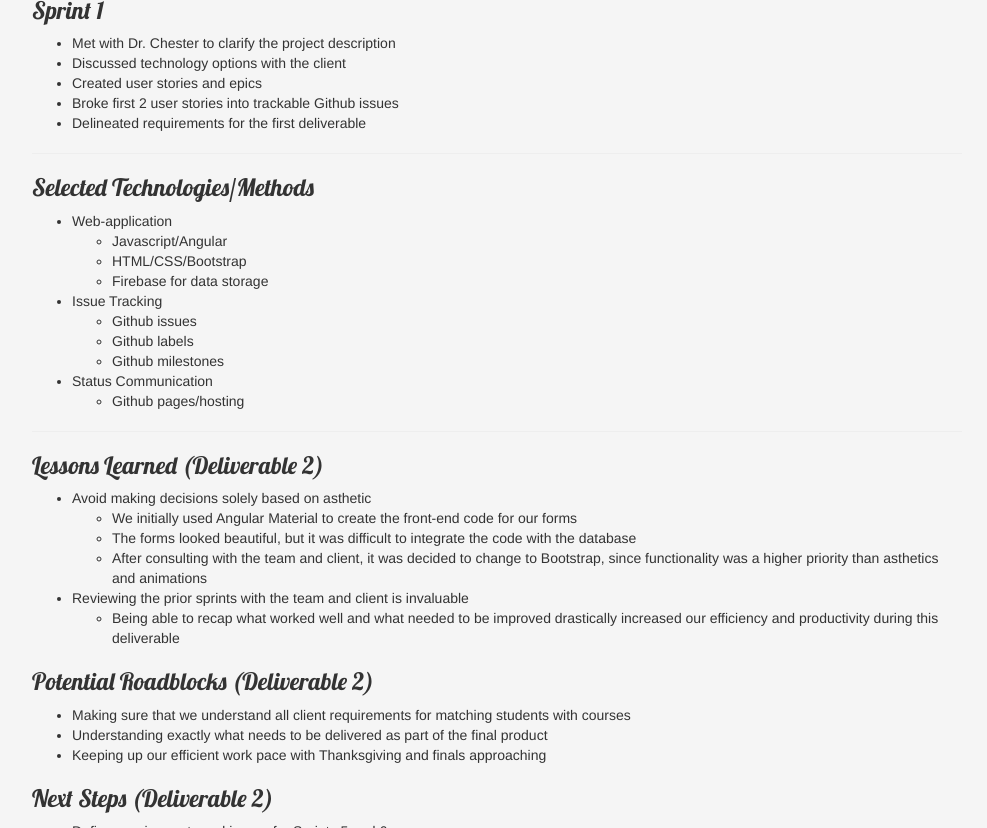
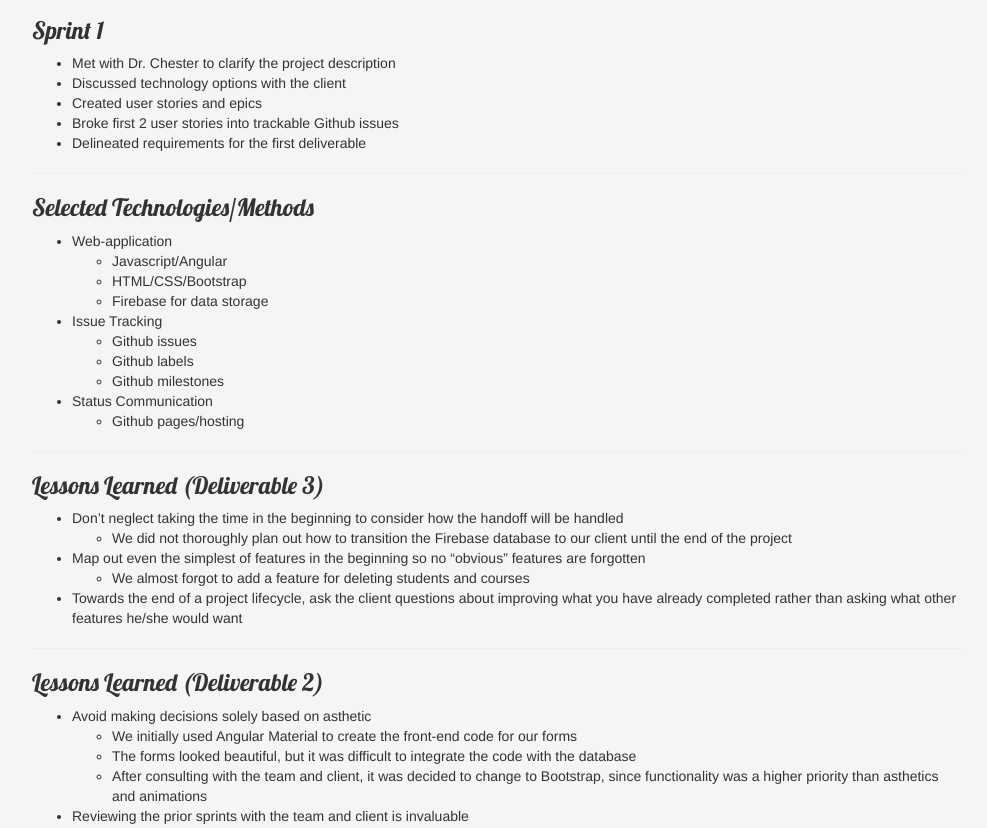
Before and after one commit to cbubel/CISC475-Project-Website, a plain HTML site: page index.html in a window 1280 px wide. Shown: the part 848-1676 px from the top of the page, without its empty margins (143-1130 px from the left). Drawn offline with nearby package versions, Linux system fonts and the light colour scheme.

Commit message:
Added transition doc link and updated lessons learned

```diff
--- a/index.html
+++ b/index.html
@@ -38,6 +38,8 @@
 			<li><a href="https://github.com/cbubel/CISC475-Project/issues" target="_blank">Issue/Requirement Tracking</a></li>
 			<li><a href="https://github.com/cbubel/CISC475-Project-Website" target="_blank">Project Website Repository</a></li>
 			<li><a href="https://cbubel.github.io/CISC475-Project/#/" target="_blank">Live Code Demo</a></li>
+			<li><a href="https://docs.google.com/a/udel.edu/document/d/13mZpTMhxhvI5ga8ES6T2M9QH7GGeTRKJK9P5jInhjGs/edit?usp=sharing" target="_blank">Transition Document</a></li>
+
 		</ul>
 
 
@@ -102,6 +104,27 @@
 				</ul>
 			</li>
 
+		</ul>
+
+		<hr COLOR="black">
+
+		<h3>Lessons Learned (Deliverable 3)</h3>
+		<ul>
+			<li>Don’t neglect taking the time in the beginning to consider how the handoff will be handled
+				<ul>
+					<li>We did not thoroughly plan out how to transition the Firebase database to our client until the end of the project</li>
+				</ul>
+			</li>
+
+			<li>Map out even the simplest of features in the beginning so no “obvious” features are forgotten
+				<ul>
+					<li>We almost forgot to add a feature for deleting students and courses</li>
+				</ul>
+			</li>
+
+			<li>
+				Towards the end of a project lifecycle, ask the client questions about improving what you have already completed rather than asking what other features he/she would want
+			</li>
 		</ul>
 
 		<hr COLOR="black">
```
